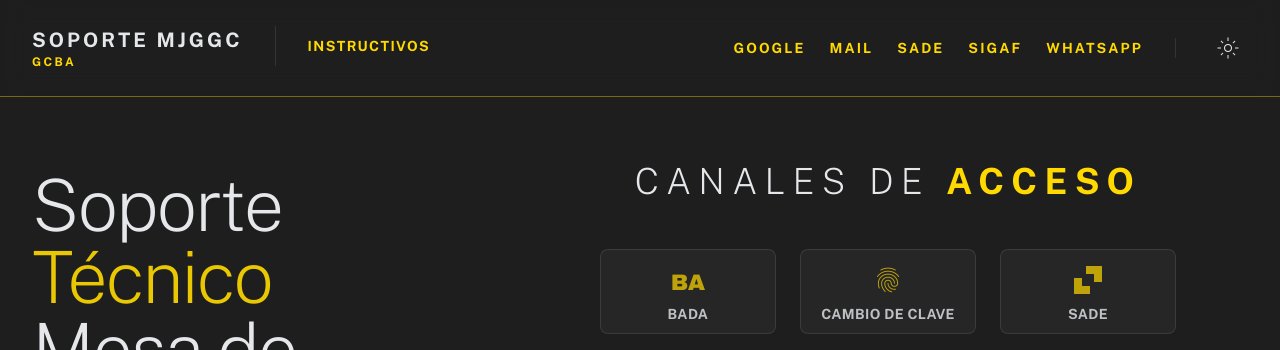
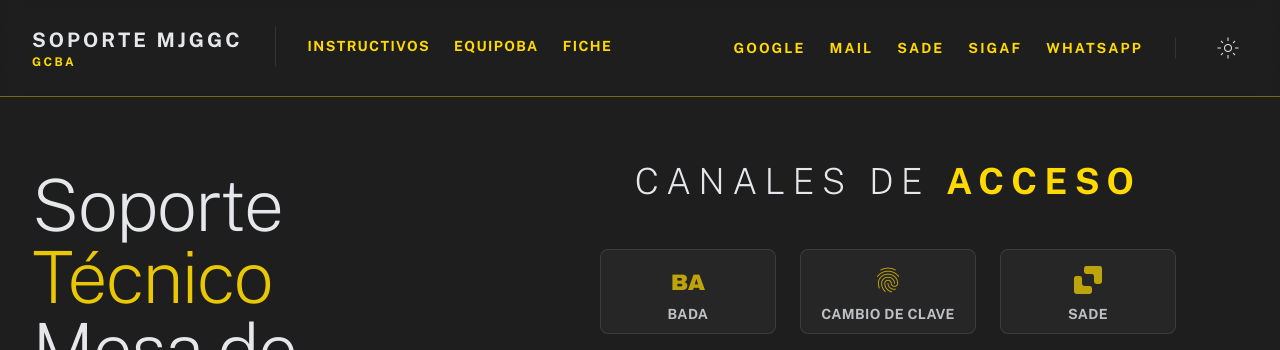
Before and after one commit to julian0072/WebMesadeAyuda, a React (Vite) app: page / in a window 1280 px wide. Shown: the top 350 px of the page. Built offline with nearby package versions, Linux system fonts and the light colour scheme.

Commit message:
Agregado de dos links

```diff
--- a/components/AccessGrid.tsx
+++ b/components/AccessGrid.tsx
@@ -62,10 +62,10 @@
     return (
       <svg viewBox="0 0 100 100" className={`w-10 h-10 shrink-0 ${transitionClasses}`}>
         <g className="fill-black dark:fill-primary/70 group-hover:fill-primary transition-colors duration-300">
-           {/* Pieza Superior Derecha */}
-           <path d="M45 15 L85 15 L85 55 L65 55 L65 35 L45 35 Z" />
-           {/* Pieza Inferior Izquierda */}
-           <path d="M15 45 L35 45 L35 65 L55 65 L55 85 L15 85 Z" />
+           {/* Pieza Superior Derecha con bordes redondeados */}
+           <path d="M 46 15 H 79 Q 85 15 85 21 V 54 Q 85 60 79 60 H 71 Q 65 60 65 54 V 41 Q 65 35 59 35 H 46 Q 40 35 40 29 V 21 Q 40 15 46 15 Z" />
+           {/* Pieza Inferior Izquierda con bordes redondeados */}
+           <path d="M 54 85 H 21 Q 15 85 15 79 V 46 Q 15 40 21 40 H 29 Q 35 40 35 46 V 59 Q 35 65 41 65 H 54 Q 60 65 60 71 V 79 Q 60 85 54 85 Z" />
         </g>
       </svg>
     );
--- a/components/Header.tsx
+++ b/components/Header.tsx
@@ -58,6 +58,20 @@
                 >
                   Instructivos
                 </button>
+                <a
+                  href="https://equipoba.buenosaires.gob.ar"
+                  target="_blank"
+                  className="text-sm font-bold uppercase tracking-widest text-primary hover:text-text-base transition-colors"
+                >
+                  EquipoBA
+                </a>
+                <a
+                  href="https://fiche.buenosaires.gob.ar"
+                  target="_blank"
+                  className="text-sm font-bold uppercase tracking-widest text-primary hover:text-text-base transition-colors"
+                >
+                  Fiche
+                </a>
               </div>
             </div>
 
@@ -118,6 +132,20 @@
               >
                 Instructivos
               </button>
+              <a
+                href="https://equipoba.buenosaires.gob.ar"
+                target="_blank"
+                className="text-base font-bold uppercase tracking-widest w-fit px-12 py-4 rounded-full border border-black/10 dark:border-white/10 text-text-base bg-white/5 dark:bg-white/5 transition-all text-center"
+              >
+                EquipoBA
+              </a>
+              <a
+                href="https://fiche.buenosaires.gob.ar"
+                target="_blank"
+                className="text-base font-bold uppercase tracking-widest w-fit px-12 py-4 rounded-full border border-black/10 dark:border-white/10 text-text-base bg-white/5 dark:bg-white/5 transition-all text-center"
+              >
+                Fiche
+              </a>
             </div>
 
             <div className="h-px w-20 bg-primary/20"></div>
--- a/constants.tsx
+++ b/constants.tsx
@@ -107,6 +107,20 @@
     description: 'Acceso a sistemas y aplicacione GCBA',
     url: 'https://sso.apps.buenosaires.gob.ar/assets/login.php'
   },
+  {
+    id: 'equipoba',
+    icon: 'groups',
+    title: 'EquipoBA',
+    description: 'Portal de Equipo BA',
+    url: 'https://equipoba.buenosaires.gob.ar'
+  },
+  {
+    id: 'fiche',
+    icon: 'assignment',
+    title: 'Fiche',
+    description: 'Portal Fiche',
+    url: 'https://fiche.buenosaires.gob.ar'
+  },
 ];
 
 export const GUIDE_ITEMS: ChannelItem[] = [
--- a/index.html
+++ b/index.html
@@ -5,6 +5,7 @@
     <meta charset="utf-8"/>
     <meta content="width=device-width, initial-scale=1.0" name="viewport"/>
     <title>Soporte MJGGC - Panel de Información</title>
+    <link rel="icon" type="image/png" href="https://buenosaires.gob.ar/sites/default/files/favicon.ico"/>
     <script src="https://cdn.tailwindcss.com?plugins=forms,container-queries"></script>
     <link href="https://fonts.googleapis.com/css2?family=Public+Sans:wght@200;300;400;500;600;700&display=swap" rel="stylesheet"/>
     <link href="https://fonts.googleapis.com/css2?family=Material+Symbols+Outlined:wght,FILL@100..700,0..1&display=swap" rel="stylesheet"/>
--- a/package.json
+++ b/package.json
@@ -6,6 +6,7 @@
   "scripts": {
     "dev": "vite",
     "build": "vite build",
+    "lint": "tsc",
     "preview": "vite preview"
   },
   "dependencies": {
```
